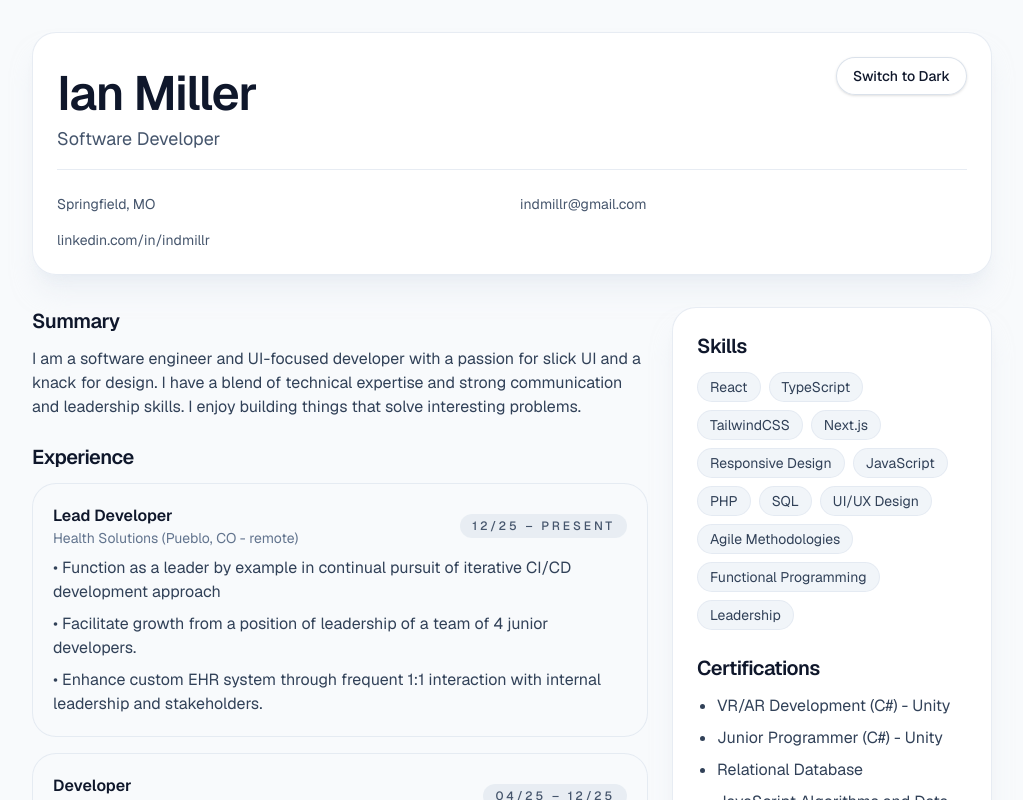
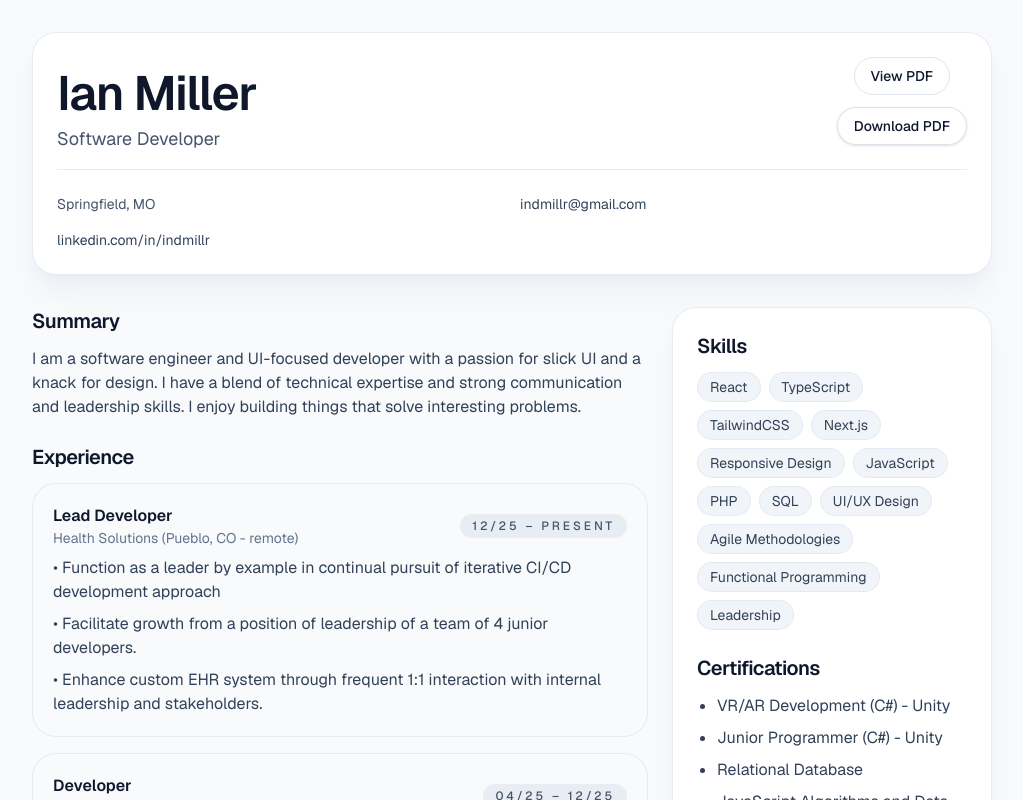
Before and after one commit to inmillr/cv, a Next.js app: page / in a window 1280 px wide. Shown: the top 800 px of the page, without its empty margins (128-1151 px from the left). Built offline with nearby package versions, Linux system fonts and the light colour scheme.

Commit message:
stop darklight, add resume

```diff
--- a/src/components/CVPage.tsx
+++ b/src/components/CVPage.tsx
@@ -14,14 +14,58 @@ export default function CVPage() {
               <h1 className="mt-3 text-4xl font-semibold tracking-tight sm:text-5xl">{cv.personal.name}</h1>
               <p className="mt-2 text-lg text-slate-600 dark:text-slate-300">{cv.personal.title}</p>
             </div>
-            <ThemeToggle />
+            <div className="flex flex-col items-center gap-3">
+              <a
+                href="/Ian_Miller_Resume.pdf"
+                target="_blank"
+                rel="noopener noreferrer"
+                className="rounded-full border border-slate-300/60 bg-transparent px-4 py-2 text-sm font-medium text-slate-900 hover:bg-slate-50 dark:text-slate-100 dark:hover:bg-slate-900"
+              >
+                View PDF
+              </a>
+              <a
+                href="/Ian_Miller_Resume.pdf"
+                target="_blank"
+                rel="noopener noreferrer"
+                download="Ian_Miller_Resume.pdf"
+                className="rounded-full border border-slate-300/70 bg-white/90 px-4 py-2 text-sm font-medium text-slate-900 shadow-sm hover:bg-slate-100 dark:border-slate-700 dark:bg-slate-950/80 dark:text-slate-100 dark:hover:bg-slate-900"
+              >
+                Download PDF
+              </a>
+              {/* <ThemeToggle /> */}
+            </div>
           </div>
 
           <div className="grid gap-4 border-t border-slate-200/80 pt-6 text-sm text-slate-600 dark:border-slate-800/80 dark:text-slate-300 sm:grid-cols-2">
             <div>{cv.personal.location}</div>
-            <div>{cv.personal.email}</div>
-            <div>{cv.personal.linkedin}</div>
-            <div>{cv.personal.website}</div>
+            <div>
+              <a
+                href={`mailto:${cv.personal.email}`}
+                className="hover:cursor-pointer text-slate-700 dark:text-slate-300 hover:underline"
+              >
+                {cv.personal.email}
+              </a>
+            </div>
+            <div>
+              <a
+                href={cv.personal.linkedin?.startsWith('http') ? cv.personal.linkedin : `https://${cv.personal.linkedin}`}
+                target="_blank"
+                rel="noopener noreferrer"
+                className="hover:cursor-pointer text-slate-700 dark:text-slate-300 hover:underline"
+              >
+                {cv.personal.linkedin}
+              </a>
+            </div>
+            <div>
+              <a
+                href={cv.personal.website?.startsWith('http') ? cv.personal.website : `https://${cv.personal.website}`}
+                target="_blank"
+                rel="noopener noreferrer"
+                className="hover:cursor-pointer text-slate-700 dark:text-slate-300 hover:underline"
+              >
+                {cv.personal.website}
+              </a>
+            </div>
           </div>
         </div>
 
--- a/src/components/ThemeToggle.tsx
+++ b/src/components/ThemeToggle.tsx
@@ -17,7 +17,9 @@ export default function ThemeToggle() {
     }, [])
 
     useEffect(() => {
-    document.documentElement.dataset.theme = theme
+        const root = document.documentElement
+        root.dataset.theme = theme
+        root.classList.toggle('dark', theme === 'dark')
         window.localStorage.setItem('theme', theme)
     }, [theme])
 
@@ -25,9 +27,9 @@ export default function ThemeToggle() {
         <button
             type="button"
             onClick={() => setTheme(theme === 'dark' ? 'light' : 'dark')}
-      className="rounded-full border border-slate-300/70 bg-white/80 px-4 py-2 text-sm font-medium text-slate-900 shadow-sm transition hover:bg-slate-100 dark:border-slate-700 dark:bg-slate-950/80 dark:text-slate-100 dark:hover:bg-slate-900"
+            className="rounded-full hover:cursor-pointer border border-slate-300/70 bg-white/80 px-4 py-2 text-sm font-medium text-slate-900 shadow-sm transition hover:bg-slate-100 dark:border-slate-700 dark:bg-slate-950/80 dark:text-slate-100 dark:hover:bg-slate-900"
         >
-      {theme === 'dark' ? 'Switch to Light' : 'Switch to Dark'}
+            {theme === 'dark' ? '☀️' : '🌙'}
         </button>
     )
 }
--- /dev/null
+++ b/tailwind.config.ts
@@ -0,0 +1,10 @@
+import type { Config } from 'tailwindcss'
+
+export default {
+  darkMode: 'class',
+  content: ['./app/**/*.{js,ts,jsx,tsx}', './src/**/*.{js,ts,jsx,tsx}'],
+  theme: {
+    extend: {},
+  },
+  plugins: [],
+} satisfies Config
```
Also changed, not shown: 2 other files (tests, documents, lock files or other folders). Lines whose indentation alone changed are shown as unchanged.
